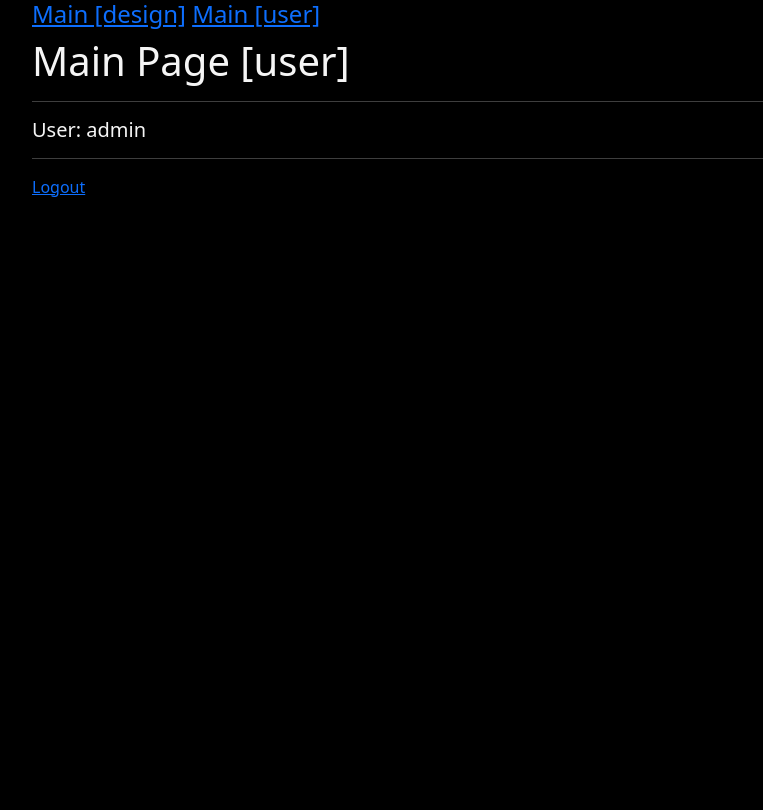
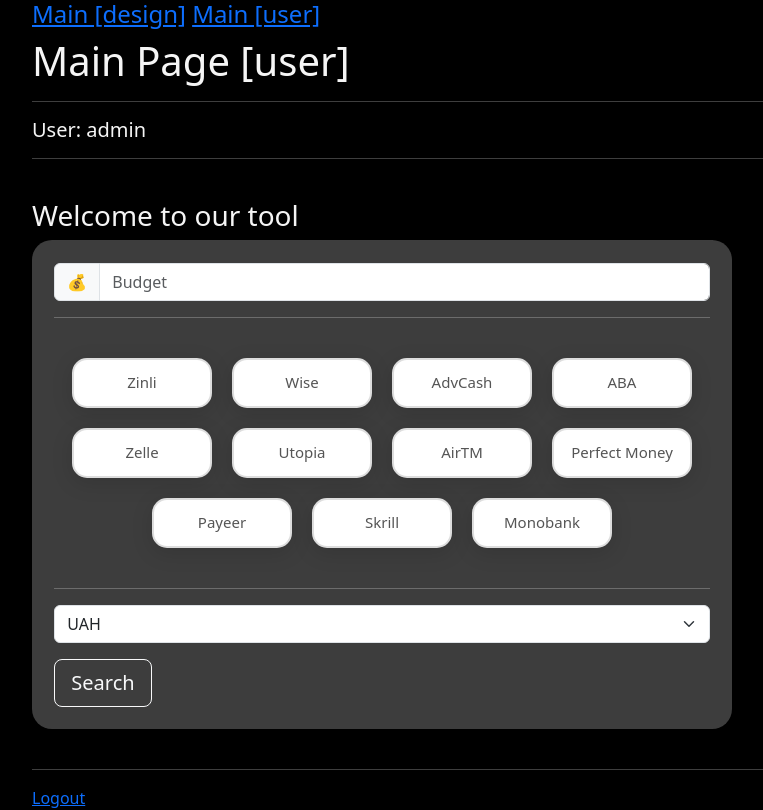
Before and after one commit to ryzhokhin/UtilityToolOnly, a Django app: page /tool in a window 1280 px wide. Shown: the whole page, without its empty margins (50-813 px from the left). Before the commit the page ends 197 px from the top, so only its background shows below. Run offline with Django 4.2, Linux system fonts and the light colour scheme; a user stored in the database is signed in.

Commit message:
Commit: ✅ Validation form of our tool ✅ For now the request is in our httpresponse 🏁 TODO: - Adapt mechanism of the tool for our form response - Visualise the tool's response in the html blocks

```diff
--- a/ToolFuctionality/main/templates/main/main.html
+++ b/ToolFuctionality/main/templates/main/main.html
@@ -8,13 +8,20 @@
 {% block content %}
     <h1>Main Page [user]</h1>
 <hr>
-    <h5>User: {{ user }}</h5>
+
+    {% if user.is_authenticated %}
+        <h5>User: {{ user }}</h5>
 <hr>
-    {% if user.is_authenticated %}
+<br>
+        <h3>Welcome to our tool</h3>
+        {% include 'tool/user_tool_form.html' %}
+<br>
+<hr>
         <a href="{% url 'logout' %}">Logout</a>
-
     {% else %}
         <a href="{% url 'login' %}">Login</a> | <a href="{% url 'register' %}">Register</a>
+
 <!--        {% include 'registration/login.html' %}-->
+
     {% endif %}
 {% endblock %}
--- /dev/null
+++ b/ToolFuctionality/templates/tool/user_tool_form.html
@@ -0,0 +1,204 @@
+<form action="{% url 'toolForm' %}" class="tool-form" method="post">
+  {% csrf_token %}
+<div class="input-group mb-3">
+  <span class="input-group-text">💰</span>
+  <input type="text" name="budget" placeholder="Budget" class="budget form-control">
+</div>
+   <hr>
+
+  <div class="list">
+    <div class="form-element">
+      <input type="checkbox" name="Zinli" value="Zinli" id="Zinli">
+      <label for="Zinli">
+        <div class="title">
+          Zinli
+        </div>
+      </label>
+    </div>
+    <div class="form-element">
+      <input type="checkbox" name="Wise" value="Wise" id="Wise">
+      <label for="Wise">
+        <div class="title">
+          Wise
+        </div>
+      </label>
+    </div>
+    <div class="form-element">
+      <input type="checkbox" name="AdvCash" value="AdvCash" id="AdvCash">
+      <label for="AdvCash">
+        <div class="title">
+          AdvCash
+        </div>
+      </label>
+    </div>
+    <div class="form-element">
+      <input type="checkbox" name="ABA" value="ABA" id="ABA">
+      <label for="ABA">
+        <div class="title">
+          ABA
+        </div>
+      </label>
+    </div>
+    <div class="form-element">
+      <input type="checkbox" name="Zelle" value="Zelle" id="Zelle">
+      <label for="Zelle">
+        <div class="title">
+          Zelle
+        </div>
+      </label>
+    </div>
+    <div class="form-element">
+      <input type="checkbox" name="Utopia" value="Utopia" id="Utopia">
+      <label for="Utopia">
+       <div class="title">
+          Utopia
+        </div>
+      </label>
+    </div>
+    <div class="form-element">
+      <input type="checkbox" name="AirTM" value="AirTM" id="AirTM">
+      <label for="AirTM">
+        <div class="title">
+          AirTM
+        </div>
+      </label>
+    </div>
+    <div class="form-element">
+      <input type="checkbox" name="Perfect_Money" value="Perfect_Money" id="Perfect_Money">
+      <label for="Perfect_Money">
+        <div class="title">
+          Perfect Money
+        </div>
+      </label>
+    </div>
+    <div class="form-element">
+      <input type="checkbox" name="Payeer" value="Payeer" id="Payeer">
+      <label for="Payeer">
+        <div class="title">
+          Payeer
+        </div>
+      </label>
+    </div>
+    <div class="form-element">
+      <input type="checkbox" name="Skrill" value="Skrill" id="Skrill">
+      <label for="Skrill">
+        <div class="title">
+          Skrill
+        </div>
+      </label>
+    </div>
+    <div class="form-element">
+      <input type="checkbox" name="Monobank" value="Monobank" id="Monobank">
+      <label for="Monobank">
+        <div class="title">
+          Monobank
+        </div>
+      </label>
+    </div>
+  </div>
+<br >
+  <hr>
+
+  <select name="currency" class="form-select form-select-md mb-3" id="currency">
+    <option value="UAH">UAH</option>
+    <option value="USD">USD</option>
+    <option value="EUR">EUR</option>
+    <option value="GBP">GBP</option>
+    <option value="AED">AED</option>
+  </select>
+  <button type="submit" class="btn btn-outline-light btn-lg">Search</button>
+</form>
+
+
+<style type="text/css">
+  .tool-form{
+    background-color: #3d3d3d;
+    max-width: 700px;
+    border-radius: 20px;
+    padding: 2%;
+  }
+
+  .container h2 {
+  font-size:25px;
+  color:#888;
+  text-align:center;
+}
+.container .list {
+  margin-top:40px;
+  display:flex;
+  justify-content:center;
+  flex-wrap:wrap;
+  gap:20px;
+  max-width:100%;
+  text-align:center;
+}
+.form-element {
+  text-align:center;
+  position:relative;
+  width:140px;
+  height:50px;
+}
+.form-element input {
+  display:none;
+}
+.form-element label {
+  width:100%;
+  display:flex;
+  flex-direction:column;
+  justify-content:center;
+  height:100%;
+  cursor:pointer;
+  border:2px solid #ddd;
+  background:#fff;
+  box-shadow:0px 5px 20px 2px rgba(0,0,0,0.1);
+  text-align:center;
+  transition:all 200ms ease-in-out;
+  border-radius:15px;
+}
+.form-element .icon {
+
+}
+.form-element .title {
+  font-size:15px;
+  color:#555;
+  padding:5px 0px;
+  transition:all 200ms ease-in-out;
+}
+.form-element label:before {
+  content:"✓";
+  position:absolute;
+  width:18px;
+  height:18px;
+  top:8px;
+  left:8px;
+  background:black;
+  color:#fff;
+  text-align:center;
+  line-height:18px;
+  font-size:14px;
+  font-weight:600;
+  border-radius:50%;
+  opacity:0;
+  transform:scale(0.5);
+  transition:all 200ms ease-in-out;
+}
+.form-element input:checked + label:before {
+  opacity:1;
+  transform:scale(1);
+}
+.form-element input:checked + label .icon {
+  color:black;
+}
+.form-element input:checked + label .title {
+  color:black;
+}
+.form-element input:checked + label {
+  border:2px solid black;
+}
+.budget{
+  width: 100%;
+  color: black;
+}
+
+
+</style>
--- a/ToolFuctionality/user/urls.py
+++ b/ToolFuctionality/user/urls.py
@@ -7,6 +7,8 @@ from user.views import Register
 urlpatterns = [
     path('', include('django.contrib.auth.urls')),
     path('', views.openUser),
+    path('openedtoolform/', views.toolFormOperation, name='toolForm'),
+    # path('', views.loginUser),
     path('register/', Register.as_view(), name='register'),
     # path('login', views.loginUser, name='login'),
     # path('registration', views.registerUser, name='register'),
```
Also changed, not shown: ToolFuctionality/user/views.py (+22 -1 lines), ToolFuctionality/db.sqlite3.
